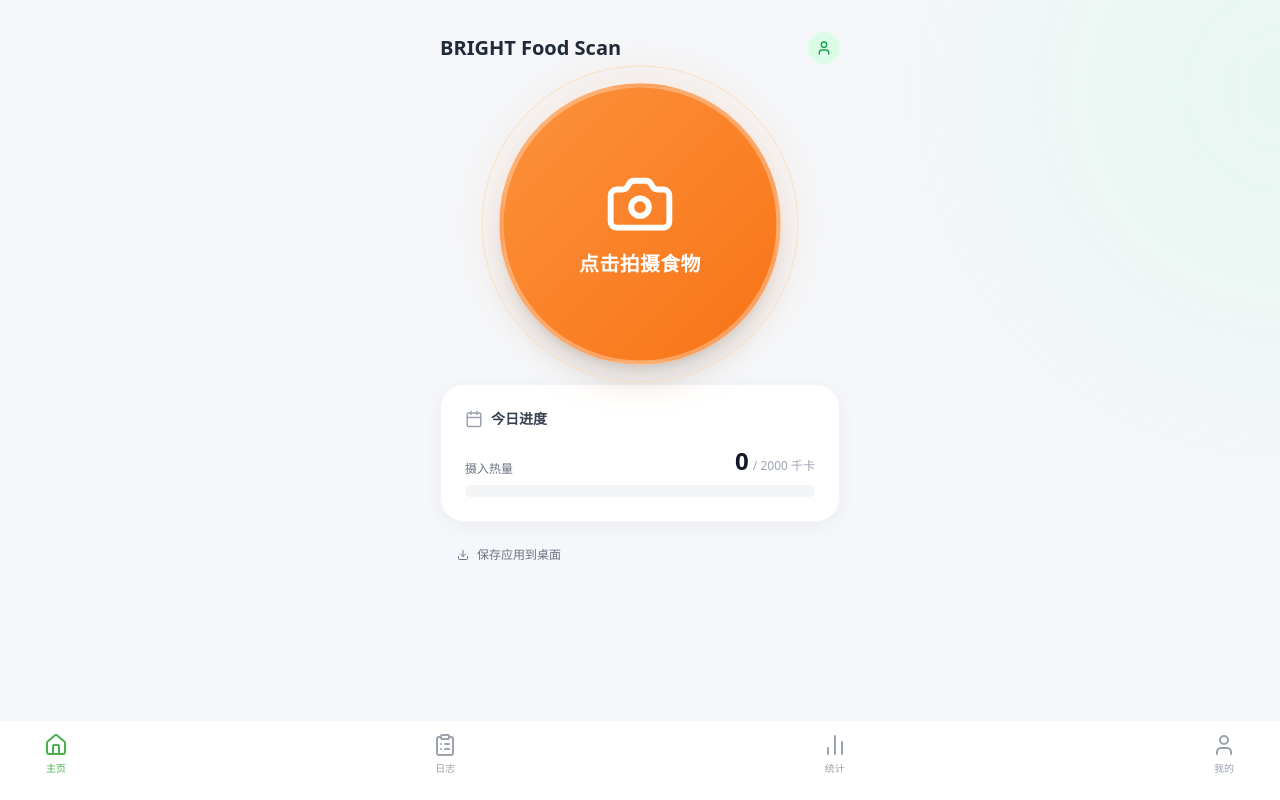
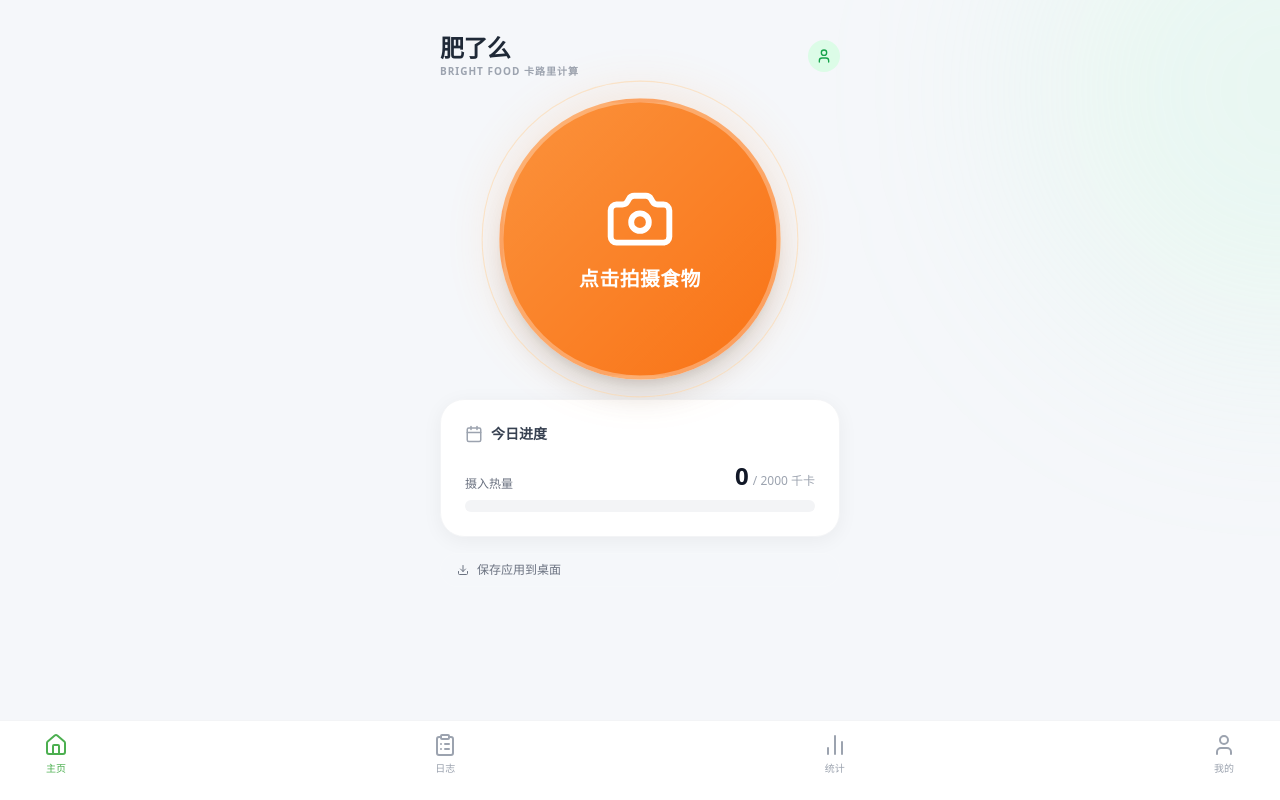
Before and after one commit to sunlinhua-dotcom/bright305-calorie-cam, a Next.js app: page / in a window 1280 px wide. Built offline with nearby package versions, Linux system fonts and the light colour scheme.

Commit message:
Rebrand: Update app name to 肥了么 (Fat Le Me)

```diff
--- a/src/app/layout.tsx
+++ b/src/app/layout.tsx
@@ -13,8 +13,8 @@ const geistMono = Geist_Mono({
 });
 
 export const metadata: Metadata = {
-  title: "BRIGHT305 食物卡路里识别",
-  description: "AI Powered Food Application for BRIGHT305",
+  title: "肥了么 | BRIGHT FOOD 卡路里计算",
+  description: "肥了么 - BRIGHT FOOD 智能卡路里计算器",
 };
 
 export default function RootLayout({
--- a/src/app/page.tsx
+++ b/src/app/page.tsx
@@ -172,7 +172,10 @@ export default function Home() {
       <div className="flex flex-col h-full px-6 pt-8 pb-32 animate-fade-in">
         {/* Header */}
         <div className="flex justify-between items-center mb-8">
-          <h1 className="text-xl font-bold text-gray-800">BRIGHT Food Scan</h1>
+          <div>
+            <h1 className="text-2xl font-black text-gray-800 tracking-tight">肥了么</h1>
+            <p className="text-[10px] text-gray-400 font-bold tracking-widest uppercase">BRIGHT FOOD 卡路里计算</p>
+          </div>
           <div className="w-8 h-8 rounded-full bg-green-100 flex items-center justify-center text-green-600">
             <UserIcon size={16} />
           </div>
```
